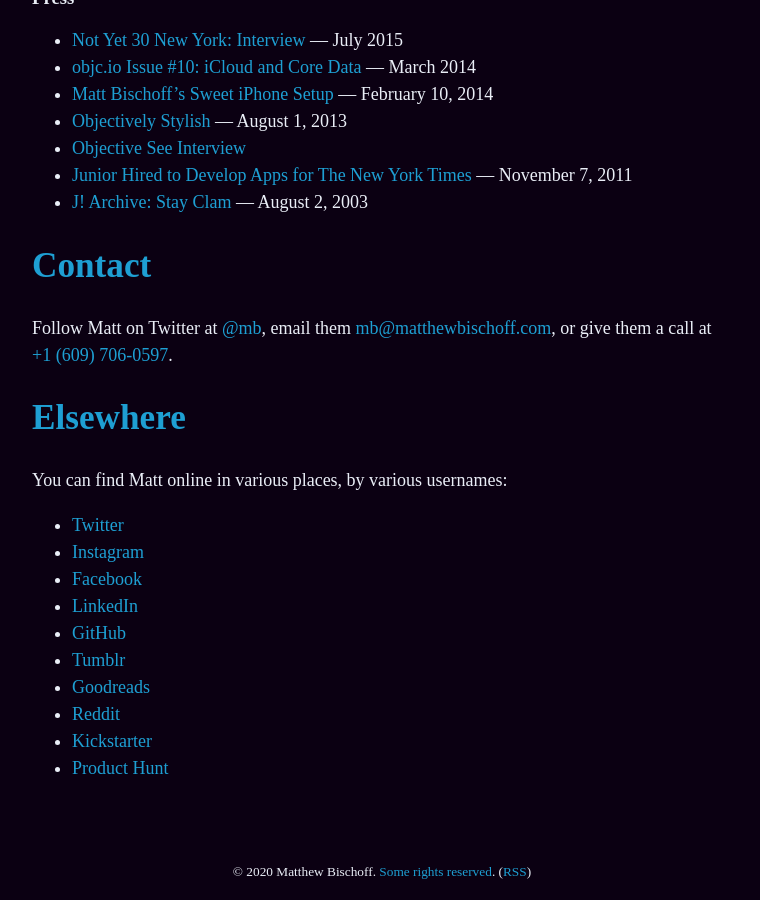
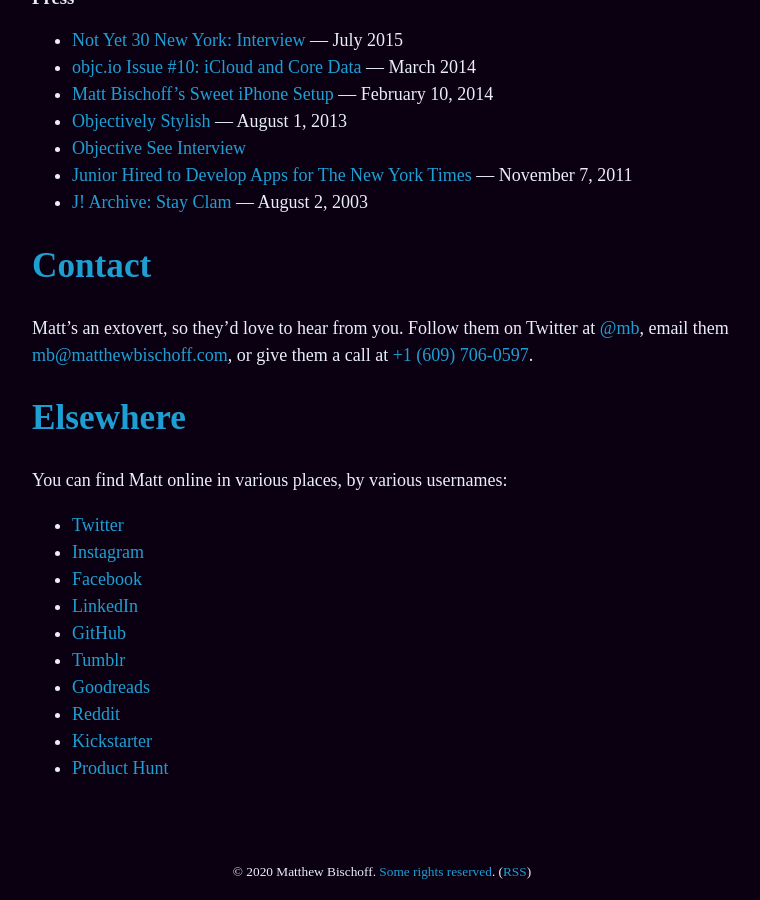
Before and after one commit to mbbischoff/website, a Jekyll site: the page built from about.md, in a window 1280 px wide and 900 px high, scrolled down 2988 px. Shown: the whole window, without its empty margins (258-1018 px from the left). Built offline with Jekyll 4.4.1, drawn with Linux system fonts in a browser that asks for light colours; some web fonts are replaced.

Commit message:
Updated About

```diff
--- a/about.md
+++ b/about.md
@@ -74,7 +74,7 @@
 
 ## Contact
 
-Follow Matt on Twitter at [@mb](https://twitter.com/mb), email  them [mb@matthewbischoff.com](mailto:mb@matthewbischoff.com), or give them a call at <a href="tel:+16097060597">+1 (609) 706-0597</a>.
+Matt’s an extovert, so they’d love to hear from you. Follow them on Twitter at [@mb](https://twitter.com/mb), email  them [mb@matthewbischoff.com](mailto:mb@matthewbischoff.com), or give them a call at <a href="tel:+16097060597">+1 (609) 706-0597</a>.
 
 ## Elsewhere
 
```
